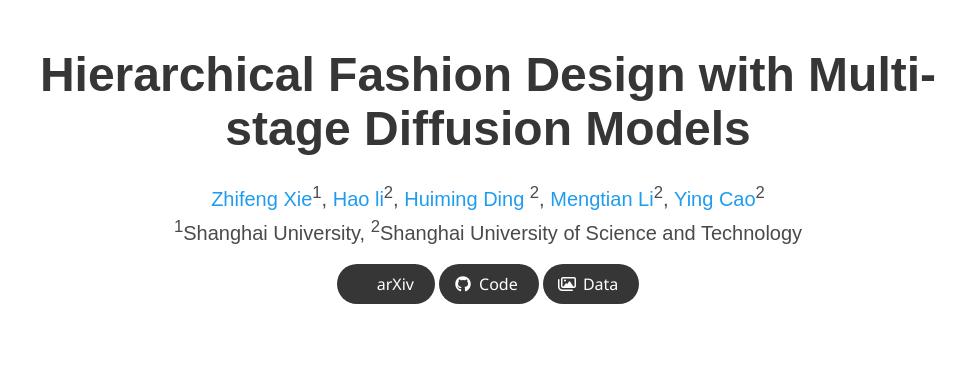
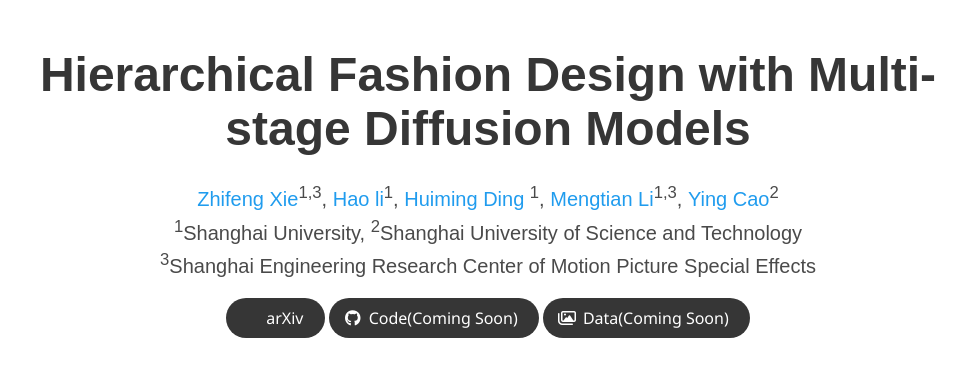
Before and after one commit to haoli-zbdbc/HieraFashDiff.github.io, a plain HTML site: page index.html in a window 1280 px wide. Shown: the top 366 px of the page, without its empty margins (152-1118 px from the left). Drawn offline with nearby package versions, Linux system fonts and the light colour scheme; some icons are missing; a web font is replaced by a local one.

Commit message:
Update index.html

```diff
--- a/index.html
+++ b/index.html
@@ -51,14 +51,14 @@
           <h1 class="title is-1 publication-title">Hierarchical Fashion Design with Multi-stage Diffusion Models</h1>
           <div class="is-size-5 publication-authors">
             <span class="author-block">
-              <a href="https://scholar.google.com/citations?user=lCLsb1wAAAAJ ">Zhifeng Xie</a><sup>1</sup>,</span>
+              <a href="https://scholar.google.com/citations?user=lCLsb1wAAAAJ ">Zhifeng Xie</a><sup>1,3</sup>,</span>
             <span class="author-block">
-              <a href="https://github.com/haoli-zbdbc">Hao li</a><sup>2</sup>,</span>
+              <a href="https://github.com/haoli-zbdbc">Hao li</a><sup>1</sup>,</span>
             <span class="author-block">
-              <a href="https://scholar.google.com/citations?user=wNPWV8UAAAAJ&hl=zh-CN">Huiming Ding </a><sup>2</sup>,
+              <a href="https://scholar.google.com/citations?user=wNPWV8UAAAAJ&hl=zh-CN">Huiming Ding </a><sup>1</sup>,
             </span>
             <span class="author-block">
-              <a href="https://scholar.google.com/citations?hl=zh-CN&user=SFvOV2oAAAAJ">Mengtian Li</a><sup>2</sup>,
+              <a href="https://scholar.google.com/citations?hl=zh-CN&user=SFvOV2oAAAAJ">Mengtian Li</a><sup>1,3</sup>,
             </span>
             <span class="author-block">
               <a href="https://scholar.google.com/citations?user=uFjhoxYAAAAJ&hl=en">Ying Cao</a><sup>2</sup>
@@ -69,6 +69,7 @@
           <div class="is-size-5 publication-authors">
             <span class="author-block"><sup>1</sup>Shanghai University,</span>
             <span class="author-block"><sup>2</sup>Shanghai University of Science and Technology</span>
+            <span class="author-block"><sup>3</sup>Shanghai Engineering Research Center of Motion Picture Special Effects</span>
           </div>
 
           <div class="column has-text-centered">
@@ -88,7 +89,7 @@
                   <span class="icon">
                       <i class="fab fa-github"></i>
                   </span>
-                  <span>Code</span>
+                  <span>Code(Coming Soon)</span>
                   </a>
               </span>
               <!-- Dataset Link. -->
@@ -98,7 +99,7 @@
                   <span class="icon">
                       <i class="far fa-images"></i>
                   </span>
-                  <span>Data</span>
+                  <span>Data(Coming Soon)</span>
                   </a>
             </div>
 
```
